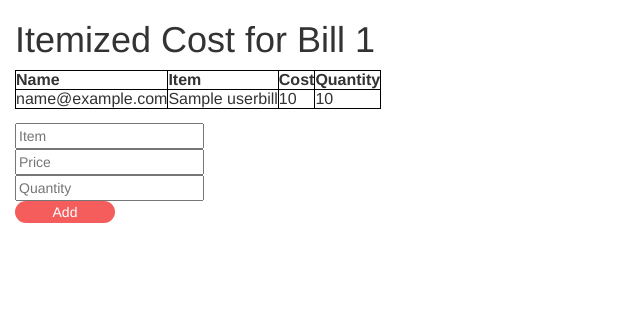
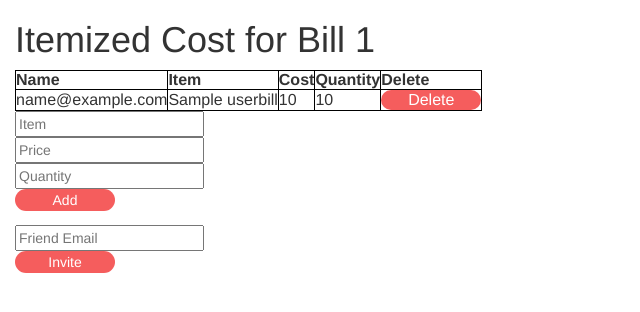
Before and after one commit to emeng13/ase, a Flask app: template templates/display_bill.html in a window 1280 px wide. Shown: the top 312 px of the page, without its empty margins (0-640 px from the left). Run offline with Flask 2, Linux system fonts and the light colour scheme; the template is opened without the code that fills it: most values are stand-ins (such as "Sample title", 1, 10 or a date in 2020); some libraries are stand-ins or nearby versions.

Commit message:
remove item, add friend

```diff
--- a/app.py
+++ b/app.py
@@ -280,20 +280,23 @@ def add_item():
 
 # REMOVE ITEM
 @app.route('/remove_item', methods=['GET', 'POST'])
-def remove_item(item_name):
+def remove_item():
   if request.method == 'POST':
     global user_email
     global bill_id
 
-    cursor.execute("DELETE FROM Items VALUES (%s, %s, %d, %f, %d)", (user_email, item_name, quantity, price, billId))
+    item_name = request.form['ItemName']
+
+    cursor = conn.cursor()
+    cursor.execute("DELETE FROM Items WHERE Email = %s AND ItemName = %s AND billID = %d", (user_email, item_name, bill_id))
     conn.commit()
 
     # retrieve all items associated with email and bill
     cursor = conn.cursor()
-    cursor.execute("SELECT * FROM Item WHERE Email=%s AND billID=%d", user_email, bill_id)
+    cursor.execute("SELECT * FROM Items WHERE Email=%s AND billID=%d", (user_email, bill_id))
     data = cursor.fetchall()
 
-    Userbill = [dict(Item_name=row[0], Quantity=row[2], Price=row[3]) for row in data]
+    Userbill = [dict(Email=row[0], ItemName=row[1], Quantity=row[2], Price=row[3]) for row in data]
 
     print data
 
@@ -304,11 +307,38 @@ def remove_item(item_name):
 # def edit_item():
 
 # ADD FRIEND
-@app.route('/add_friends', methods=['GET', 'POST'])
-def add_friends():
-  Femail = request.form['Friend_email']
+@app.route('/add_friend', methods=['GET', 'POST'])
+def add_friend():
+  if request.method == 'POST':
+    global user_email
+    global bill_id
 
-  return render_template('add_friends.html')
+    Femail = request.form['Friend_email']
+    billid = request.form['Billid']
+
+    # get user from Users table
+    cursor = conn.cursor()
+    cursor.execute("SELECT * FROM Users WHERE Email=%s", (Femail))
+    data = cursor.fetchall()
+    conn.commit()
+
+    print Femail
+    print billid
+
+    # add user into Bill_Users table
+    cursor = conn.cursor()
+    cursor.execute("INSERT INTO Bill_Users VALUES (%d, %s)", (billid, Femail))
+    conn.commit()
+
+    # retrieve all items associated with email and bill
+    cursor = conn.cursor()
+    cursor.execute("SELECT * FROM Items WHERE Email=%s AND billID=%d", (user_email, bill_id))
+    data = cursor.fetchall()
+
+    Userbill = [dict(Email=row[0], ItemName=row[1], Quantity=row[2], Price=row[3]) for row in data]
+
+
+    return render_template('display_bill.html', Userbill = Userbill, Billid=bill_id)
 
 if __name__ == "__main__":
 	app.run(debug = True)
--- a/templates/display_bill.html
+++ b/templates/display_bill.html
@@ -24,6 +24,7 @@
 		               <th>Item</th>
 		               <th>Cost</th>
 		               <th>Quantity</th>
+		               <th>Delete</th>
 		            </tr>
 		         </thead>
 
@@ -34,6 +35,12 @@
 		                  <td>{{ n.ItemName }}</td>
 		                  <td>{{ n.Price }}</td>
 		                  <td>{{ n.Quantity }}</td>
+		                  <td>
+			        		<form action="/remove_item" method="POST">
+			        		<input type="hidden" name="ItemName" value={{n.ItemName}}>
+			        		<input type="submit" name="button" value="Delete">
+			        		</form>
+			        	  </td>
 		               </tr>
 		            {% endfor %}
 		        </tbody>
@@ -47,6 +54,12 @@
 	       	<input type = "submit" value = "Add" />
        	</form>
 
+       	<form action="/add_friend" method="POST">
+			<input type="hidden" name="Billid" value={{Billid}}>
+			<input type = "text" name = "Friend_email" placeholder = "Friend Email" /><br>
+       		<input type = "submit" value = "Invite" />
+		</form>
+
 	</div>
 
 </body>
```
